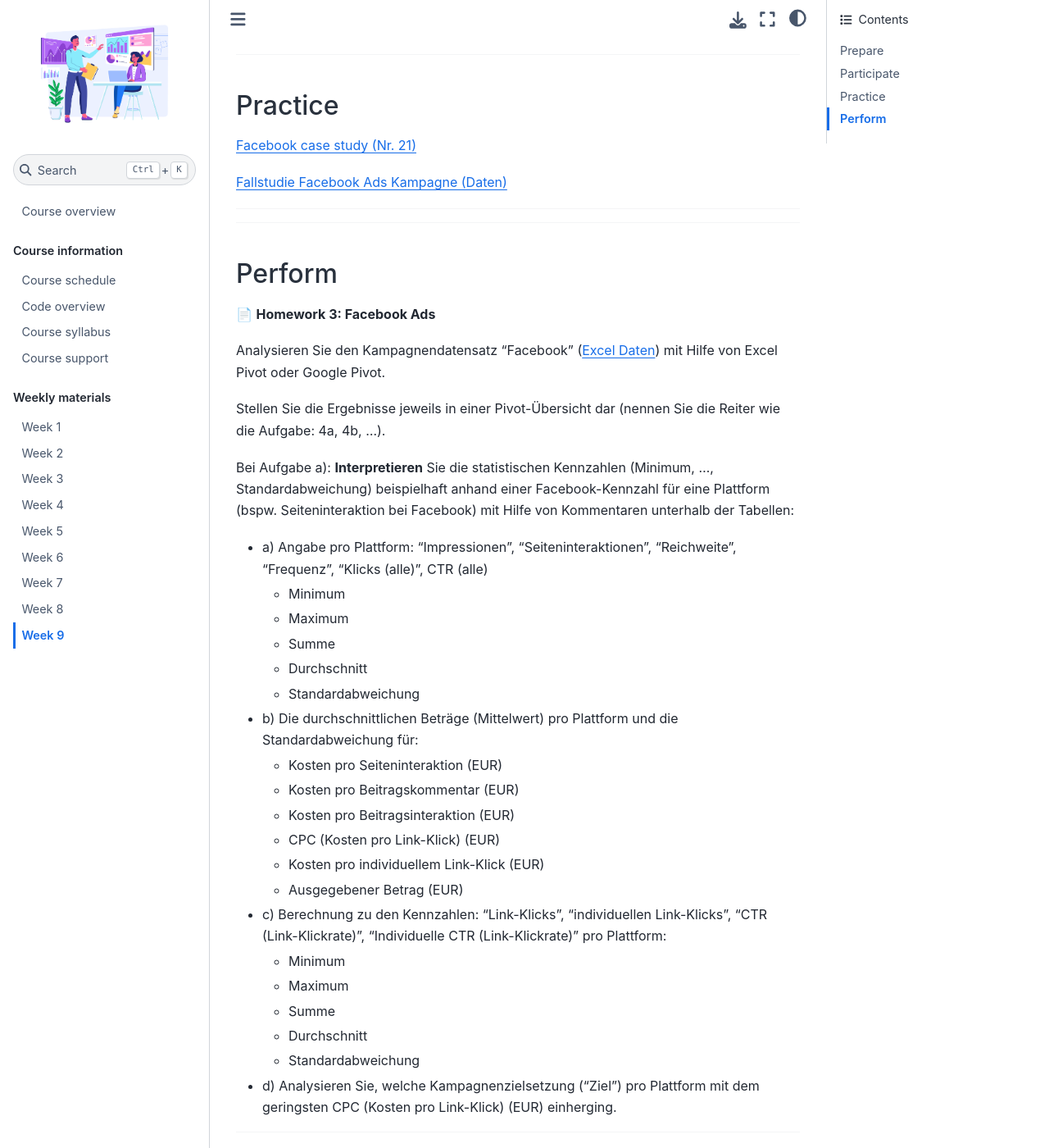
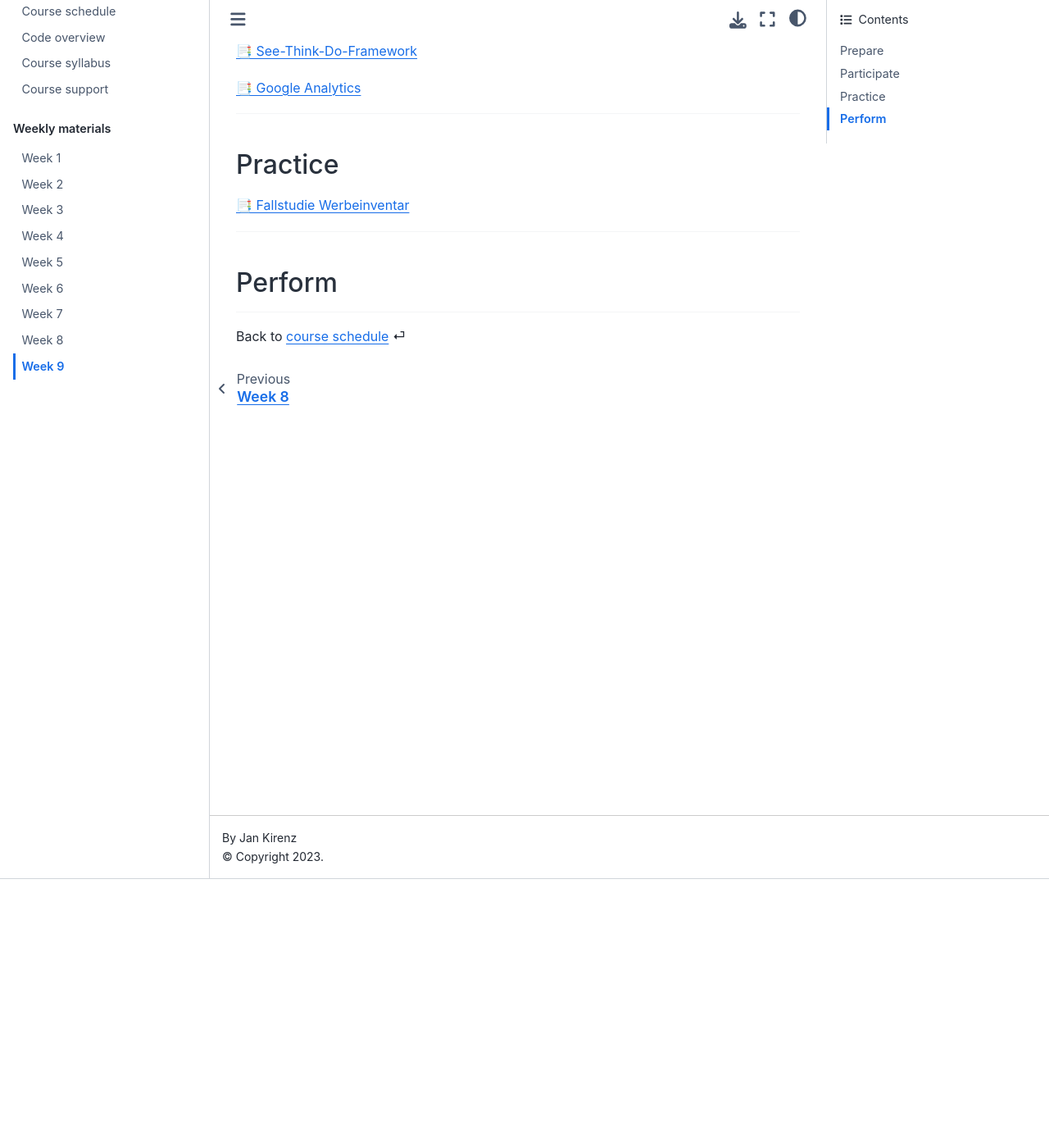
Before and after one commit to kirenz/om2, a Jupyter Book: the page built from weeks/week9.md, in a window 1280 px wide and 1400 px high, scrolled down 328 px. Shown: the whole window at 82% size. Built offline with Jupyter Book 1.0.4 settings and Sphinx 7.4.7 and the Sphinx Book theme 1.1.4, drawn with Linux system fonts in a browser that asks for light colours.

Commit message:
Update week9.md

```diff
--- a/weeks/week9.md
+++ b/weeks/week9.md
@@ -10,15 +10,18 @@
 
 ---
 
----
 
 
 (participate)=
 ## Participate
 
-Slides: [📑](https://drive.google.com/file/d/10HbFeze2pe48N-9jTg8Ffcxu1JYzDYEe/view?usp=sharing)
+
+[📑 Digital Customer Journey](https://docs.google.com/presentation/d/1PjsH6zrGXJQmVUeUXqtx97YXXrxmwhj13n442SDNyIE/export/pdf)
+
+[📑 See-Think-Do-Framework](https://docs.google.com/presentation/d/1grMoII17Y-8nUMQnbJfVS_xyBnom0us5wBU5fodac4M/export/pdf)
 
 
+[📑 Google Analytics](https://docs.google.com/presentation/d/1rWW6ZyH8-Cex4g04wKnXMtjhBZVnPmUdoEZn7rXwer0/export/pdf)
 
 
 ---
@@ -27,14 +30,10 @@
 (practice)=
 ## Practice
 
-
-[Facebook case study (Nr. 21)](https://docs.google.com/spreadsheets/d/1yYPmuu3A9RVkRG_TLyh0uftBQI-PbQeWjj_jmNpWSM4/edit?usp=sharing)
+[📑 Fallstudie Werbeinventar](https://docs.google.com/spreadsheets/d/1Ft9CfS7HKJPSiRVqXoIVMcOEg1EfGkPFHKBFNzpmo40/edit?usp=sharing)
 
 
-[Fallstudie Facebook Ads Kampagne (Daten)](https://docs.google.com/spreadsheets/d/1iknTvUj8DiQFkgs64_eLz7TNHENr0mtd4jk9L7hetcU/edit?usp=sharing)
 
-
----
 
 ---
 
@@ -42,37 +41,6 @@
 ## Perform
 
 
-📄 **Homework 3: Facebook Ads**
-
-Analysieren Sie den Kampagnendatensatz "Facebook" ([Excel Daten](https://github.com/kirenz/bigdata/blob/main/cases/facebook/Facebook.xlsx)) mit Hilfe von Excel Pivot oder Google Pivot.
-
-Stellen Sie die Ergebnisse jeweils in einer Pivot-Übersicht dar (nennen Sie die Reiter wie die Aufgabe: 4a, 4b, ...).
-
-Bei Aufgabe a): **Interpretieren** Sie die statistischen Kennzahlen (Minimum, ..., Standardabweichung) beispielhaft anhand einer Facebook-Kennzahl für eine Plattform (bspw. Seiteninteraktion bei Facebook) mit Hilfe von Kommentaren unterhalb der Tabellen:
-
-- a) Angabe pro Plattform: "Impressionen", "Seiteninteraktionen", "Reichweite", "Frequenz", "Klicks (alle)", CTR (alle)
-    - Minimum
-    - Maximum
-    - Summe
-    - Durchschnitt
-    - Standardabweichung
-
-- b) Die durchschnittlichen Beträge (Mittelwert) pro Plattform und die Standardabweichung für:
-    - Kosten pro Seiteninteraktion (EUR)
-    - Kosten pro Beitragskommentar (EUR)
-    - Kosten pro Beitragsinteraktion (EUR)
-    - CPC (Kosten pro Link-Klick) (EUR)
-    - Kosten pro individuellem Link-Klick (EUR)
-    - Ausgegebener Betrag (EUR)
-
-- c) Berechnung zu den Kennzahlen: "Link-Klicks", "individuellen Link-Klicks", "CTR (Link-Klickrate)", "Individuelle CTR (Link-Klickrate)" pro Plattform:
-    - Minimum
-    - Maximum
-    - Summe
-    - Durchschnitt
-    - Standardabweichung
-
-- d) Analysieren Sie, welche Kampagnenzielsetzung ("Ziel") pro Plattform mit dem geringsten CPC (Kosten pro Link-Klick) (EUR) einherging.
 ---
 
 Back to [course schedule](../docs/course-schedule.md) ⏎
```
